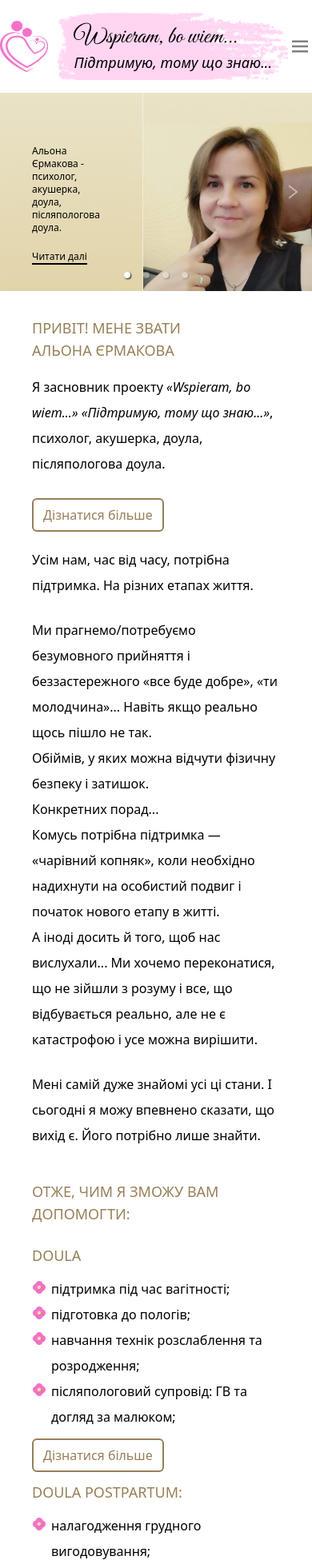
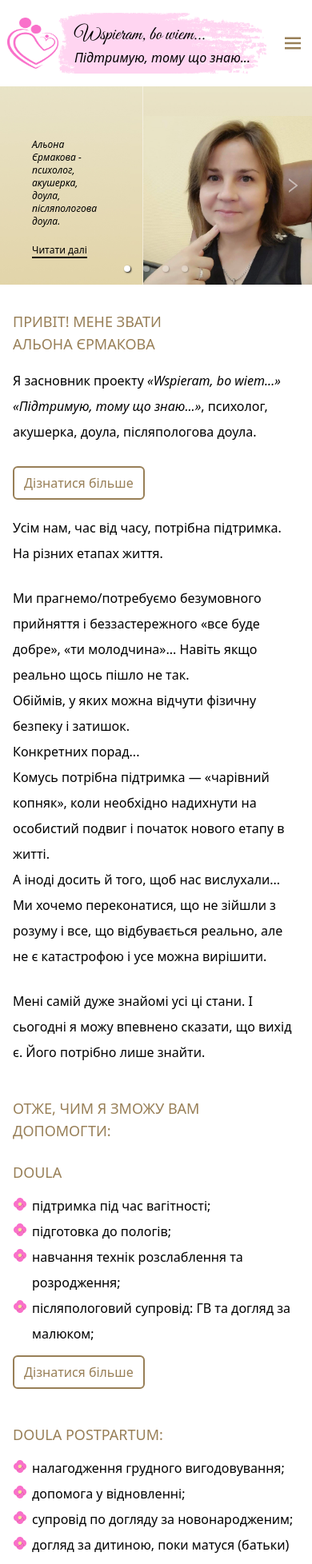
Before and after one commit to OlhaPo/wspieram-bo-wiem-landing-page, a React (Vite) app: page / in a window 390 px wide. Shown: the top 1956 px of the page at 80% size. Built offline with nearby package versions, Linux system fonts and the light colour scheme.

Commit message:
Change styling onmd sm and lg screens

```diff
--- a/src/components/Doula.jsx
+++ b/src/components/Doula.jsx
@@ -67,7 +67,7 @@ const Doula = () => {
           Якщо ви шукаєте підтримку, ніжність і професійний супровід під час
           вагітності, пологів і після них — я буду поруч, щоб допомогти вам.
         </p>
-        <p className="my-8 text-[17px] md:text-[18px] leading-8">
+        <div className="my-8 text-[17px] md:text-[18px] leading-8">
           <span>З чим саме:</span>
           <ul className="custom-list italic">
             <li>підтримка під час вагітності;</li>
@@ -81,7 +81,7 @@ const Doula = () => {
               пологів, початок післяпологового періоду.
             </li>
           </ul>
-        </p>
+        </div>
         <p>
           ...Нехай ваш досвід вагітності та пологів буде незабутнім та приємним.
         </p>
--- a/src/components/MainPageSlideShow.jsx
+++ b/src/components/MainPageSlideShow.jsx
@@ -37,8 +37,8 @@ const MainPageSlideShow = () => {
         >
           <div className="custom-slide">
             <img src="./images/slide-1.jpg" alt="Про Альону Єрмакову" />
-            <div className="text-overlay right-[55%] leading-2 md:leading-8 text-left text-xs md:text-[150%] font-light top-[10%] md:top-[20%] lg:top-[35%]">
-              <p className="text-black">
+            <div className="text-overlay right-[55%] leading-2 md:leading-8 text-left text-xs md:text-[120%] lg:text-[150%] font-light top-[10%] md:top-[20%] lg:top-[35%] ">
+              <p className="text-black italic">
                 Альона Єрмакова - психолог, акушерка, доула, післяпологова
                 доула.
               </p>
@@ -54,9 +54,9 @@ const MainPageSlideShow = () => {
           </div>
           <div className="custom-slide">
             <img src="./images/slide-2.jpg" alt="Доула" />
-            <div className="text-overlay right-[48%] md:right-[55%] left-0 md:left-[5%] leading-2 md:leading-8 text-left text-xs md:text-[150%] font-light top-[10%] md:top-[20%] lg:top-[30%]">
-              <p className="uppercase mb-2">Doula:</p>
-              <p>
+            <div className="text-overlay right-[48%] md:right-[55%] left-0 md:left-[5%] leading-2 md:leading-8 text-left text-xs md:text-[120%] lg:text-[150%] font-light top-[5%] md:top-[20%] lg:top-[30%]">
+              <p className="uppercase mb-2 italic">Doula:</p>
+              <p className="italic">
                 cупровід та інформаційно/фізично/психологічна підтримка під час
                 вагітності та пологів
               </p>
@@ -72,9 +72,9 @@ const MainPageSlideShow = () => {
           </div>
           <div className="custom-slide">
             <img src="./images/slide-3.jpg" alt="Postpartum doula" />
-            <div className="text-overlay left-[50%] md:left-[55%] text-left text-xs md:text-[150%] leading-2 md:leading-8 font-light top-[5%] md:top-[20%] lg:top-[35%]">
-              <p className="uppercase mb-2">Doula postpartum:</p>
-              <p>
+            <div className="text-overlay left-[50%] md:left-[55%] text-left text-xs md:text-[120%] lg:text-[150%] leading-2 md:leading-8 font-light top-[5%] md:top-[20%] lg:top-[35%]">
+              <p className="uppercase mb-2 italic">Doula postpartum:</p>
+              <p className="italic">
                 всебічна підтримка мами (батьків) на шляху становлення тісного
                 контакту з новонародженим малям
               </p>
@@ -93,8 +93,8 @@ const MainPageSlideShow = () => {
               src="./images/slide-4.jpg"
               alt="Підтримка гармонії в сімейних стосунках"
             />
-            <div className="text-overlay left-[-7%] md:left-0 lg:left-[5%] text-left text-xs md:text-[150%] font-light top-[-5%] md:top-0">
-              <p className="uppercase mb-2 md:mb-6">
+            <div className="text-overlay left-[-7%] md:left-0 lg:left-[5%] text-left text-xs md:text-[120%] lg:text-[150%] font-light top-[-5%] md:top-0 lg:top-[5%]">
+              <p className="uppercase mb-2 md:mb-6 italic">
                 підтримка гармонії в сімейних стосунках
               </p>
               <div className="mt-5 md:mt-10 lg:mt-14 pl-[40%] md:pl-[15%] lg:pl-[40%]">
--- a/src/components/NavMenu.jsx
+++ b/src/components/NavMenu.jsx
@@ -78,17 +78,17 @@ const NavMenu = () => {
       ) : null}
       <div className="max-w-[65rem] mx-auto flex flex-row justify-around xl:justify-between items-center py-4">
         <div>
-          <Link to="/" className="inline-flex gap-3 lg:gap-4 items-center">
+          <Link to="/" className="inline-flex lg:gap-4 items-center">
             <img
               src="./logo.png"
               alt="Wspieram bo wiem logo"
               className="w-16 h-16 lg:h-[110px] lg:w-[110px]"
             />
             <div className="bg-[url('/images/bg-logo.png')] bg-cover flex flex-col pt-3 pb-2 px-5 whitespace-nowrap">
-              <span className="header-great-vibes text-3xl md:text-4xl">
+              <span className="header-great-vibes text-2xl md:text-3xl lg:text-4xl">
                 Wspieram, bo wiem...
               </span>
-              <span className="text-lg md:text-xl italic">
+              <span className="text-base lg:text-xl italic">
                 Підтримую, тому що знаю...
               </span>
             </div>
@@ -98,7 +98,7 @@ const NavMenu = () => {
           <BiMenu
             size={30}
             onClick={() => handleNav()}
-            className="md:hidden z-[140] text-[gray]"
+            className="md:hidden z-[140] text-primary"
           />
         </div>
         {/* Desktop menu */}
@@ -132,7 +132,7 @@ const NavMenu = () => {
               ) : null}
             </div>
           </button>
-          <a href="#contacts" className="hover:text-primary">
+          <a href="#contacts" className="hover:text-primary md:hidden lg:block">
             Контакти
           </a>
           <a href="#contacts" className="link-button">
--- a/src/components/PostpartumDoula.jsx
+++ b/src/components/PostpartumDoula.jsx
@@ -24,7 +24,7 @@ const PostpartumDoula = () => {
           Доула допомагає батькам стати на цей шлях розуміння, близькості та
           створення міцного зв’язку на все життя.
         </p>
-        <p className="my-8 text-[17px] md:text-[18px] leading-8">
+        <div className="my-8 text-[17px] md:text-[18px] leading-8">
           <span>
             Які послуги я можу запропонувати вам у ролі doula postpartum?
           </span>{" "}
@@ -41,7 +41,7 @@ const PostpartumDoula = () => {
               собі;
             </li>
           </ul>
-        </p>
+        </div>
         <p>Додаткові опції за індивідуальним узгодженням.</p>
         <p>
           Батьківство/материнство може бути не лише легким, а й ресурсним.
--- a/src/components/Services.jsx
+++ b/src/components/Services.jsx
@@ -17,11 +17,7 @@ const Services = () => {
           , психолог, акушерка, доула, післяпологова доула.
         </p>
         <div className="mt-8">
-          <Link
-            to="/about"
-            className="link-button"
-            // className="text-primary border-b-2 border-primary hover:text-black hover:border-b-0"
-          >
+          <Link to="/about" className="link-button">
             Дізнатися більше
           </Link>
         </div>
@@ -59,38 +55,34 @@ const Services = () => {
         <h2 className="text-lg md:text-2xl text-primary uppercase">
           Отже, чим я зможу Вам допомогти:
         </h2>
-        <div className="md:grid md:grid-cols-2">
-          <div>
+        <div className="md:grid md:grid-cols-2 gap-6">
+          <div className="mb-12 md:mb-0">
             <h3 className="uppercase text-lg md:text-2xl text-primary">
               Doula
             </h3>
-            <p>
             <ul className="custom-list">
               <li>підтримка під час вагітності;</li>
               <li>підготовка до пологів;</li>
               <li>навчання технік розслаблення та розродження;</li>
               <li>післяпологовий супровід: ГВ та догляд за малюком;</li>
             </ul>
-            </p>
             <div className="my-4">
               <Link to="/doula" className="link-button">
                 Дізнатися більше
               </Link>
             </div>
           </div>
-
-          <div>
+          <div className="mb-12 md:mb-0">
             <h3 className="uppercase text-lg md:text-2xl text-primary">
               Doula postpartum:
             </h3>
-            <p>
             <ul className="custom-list">
               <li>налагодження грудного вигодовування;</li>
               <li>допомога у відновленні;</li>
               <li>супровід по догляду за новонародженим;</li>
               <li>догляд за дитиною, поки матуся (батьки) відпочиває;</li>
             </ul>
-            </p>
+
             <div className="my-4">
               <Link to="/postpartum-doula" className="link-button">
                 Дізнатися більше
@@ -115,9 +107,9 @@ const Services = () => {
             </Link>
           </div>
         </div>
-        <p className="mt-10">
-          Запрошую Вас до співпраці.{" "}
-          <p>Разом нам вдасться подолати усі перешкоди на життєвому шляху. </p>
+        <p className="mt-10">Запрошую Вас до співпраці. </p>
+        <p>
+          Разом нам вдасться подолати усі перешкоди на життєвому шляху.{" "}
         </p>{" "}
         <p>З повагою, Альона Єрмакова.</p>
       </div>
--- a/src/index.css
+++ b/src/index.css
@@ -11,7 +11,7 @@ body {
 }
 
 .nav {
-  @apply text-base lg:text-lg md:pb-4 md:pt-4;
+  @apply text-base lg:text-lg md:pb-2 lg:pb-4 lg:pt-4 md:pt-2;
 }
 
 .about-page {
@@ -38,7 +38,7 @@ body {
 }
 
 .services-main-page-section {
-  @apply leading-8 py-8 md:py-16 px-10 lg:px-0 text-[16px] md:text-[18px] max-w-[55rem] items-center mx-auto flex flex-nowrap flex-col;
+  @apply leading-8 py-8 md:py-16 px-4 lg:px-0 text-[16px] md:text-[18px] max-w-[55rem] items-center mx-auto flex flex-nowrap flex-col;
 }
 
 .services {
```
Also changed, not shown: src/components/About.jsx (+10 -11 lines), public/images/slide-4.jpg. Lines whose indentation alone changed are shown as unchanged.
